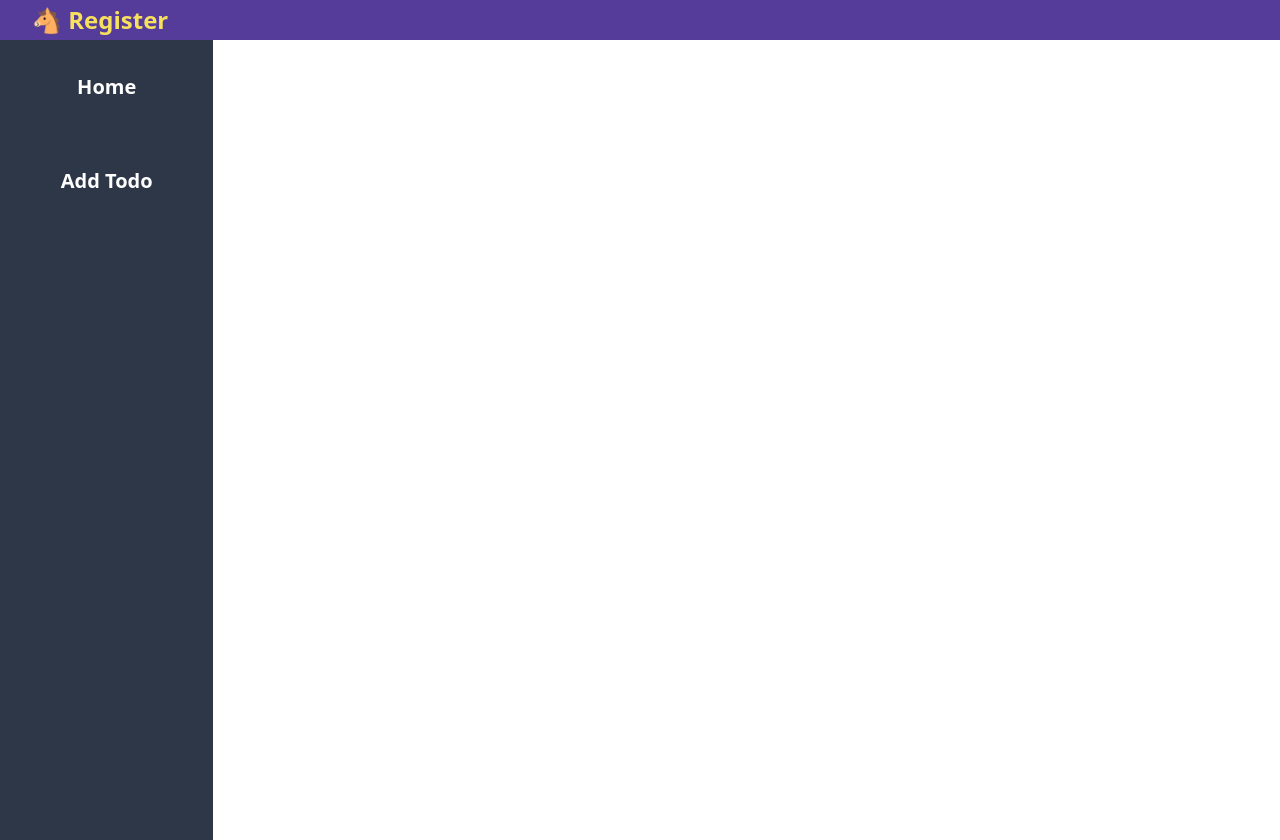
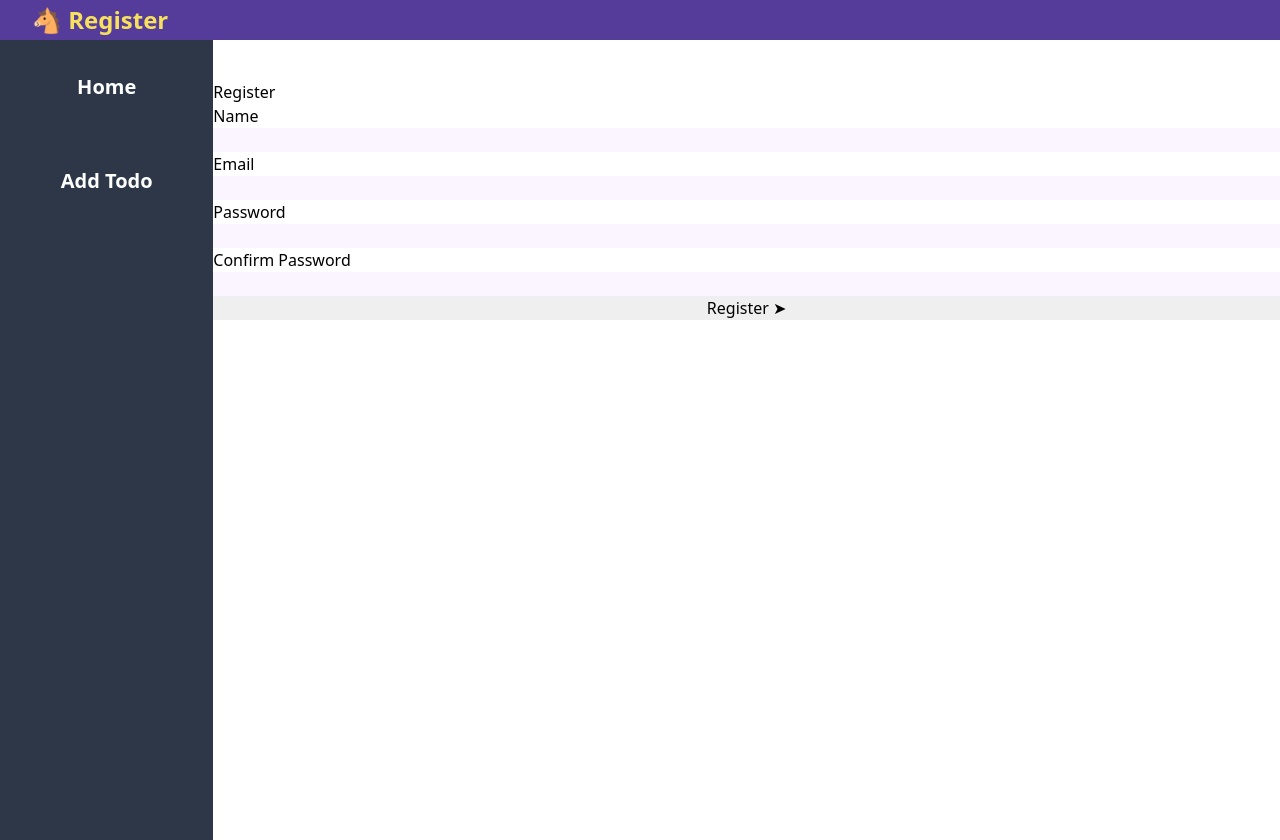
Before and after one commit to will-t-harris/express-check, a React (Create React App) app: page /register in a window 1280 px wide. Built offline with nearby package versions, Linux system fonts and the light colour scheme.

Commit message:
feat: basic register form

```diff
--- a/src/components/Register.js
+++ b/src/components/Register.js
@@ -1,12 +1,37 @@
 import React from "react";
+import { Formik } from "formik";
+import EmailValidator from "email-validator";
+import Yup from "yup";
+import axios from "axios";
 
 import { Header } from "./Header";
 
-export const Register = () => {
+export const Register = (props) => {
 	return (
 		<>
 			<Header headerText="Register" />
-			<div>Register</div>
+			<form className="flex flex-col" action="/register" method="POST">
+				<h2 className="pt-20">Register</h2>
+				<label htmlFor="name">Name</label>
+				<input className="bg-purple-100" type="text" name="name" required />
+				<label htmlFor="email">Email</label>
+				<input className="bg-purple-100" type="email" name="email" required />
+				<label htmlFor="password">Password</label>
+				<input
+					className="bg-purple-100"
+					htmlFor="password"
+					type="password"
+					name="password"
+				/>
+				<label htmlFor="password-confirm">Confirm Password</label>
+				<input
+					className="bg-purple-100"
+					htmlFor="password-confirm"
+					type="password"
+					name="password-confirm"
+				/>
+				<input type="submit" value="Register &#10148;" />
+			</form>
 		</>
 	);
 };
```
